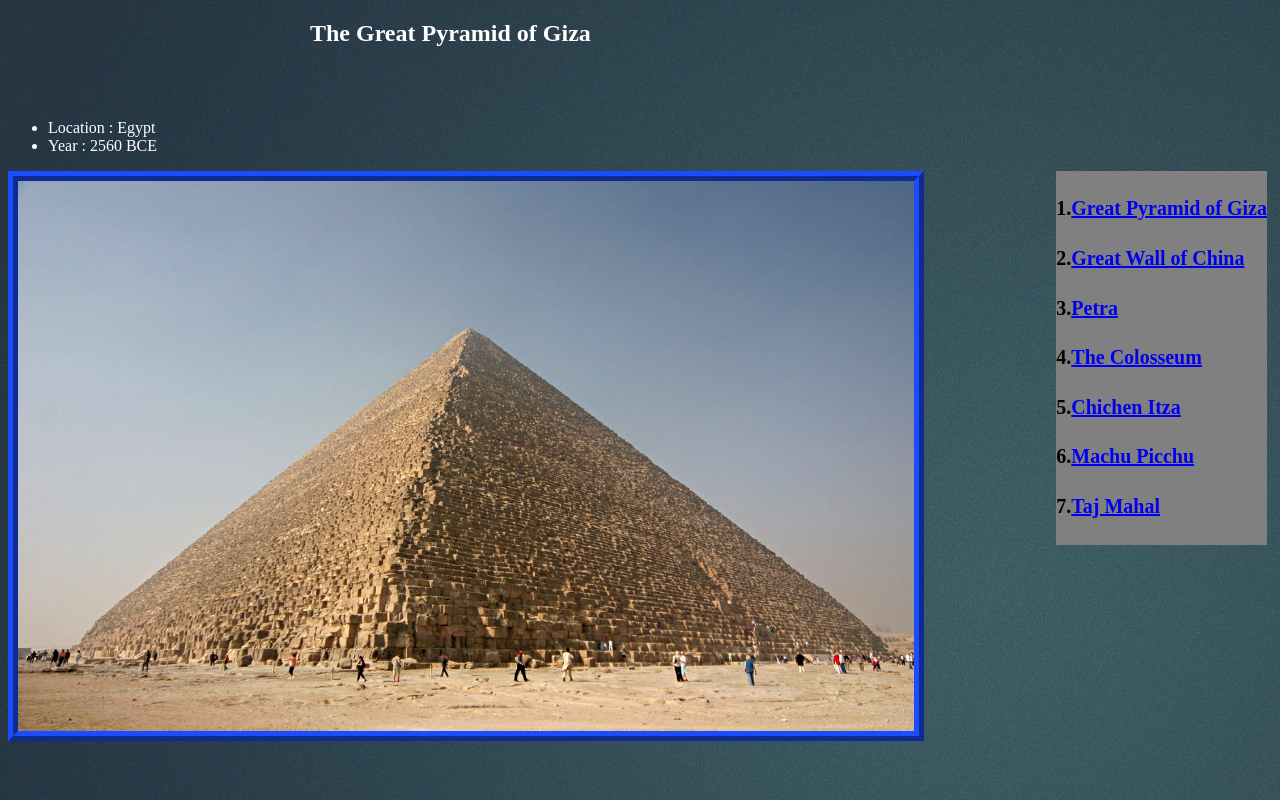
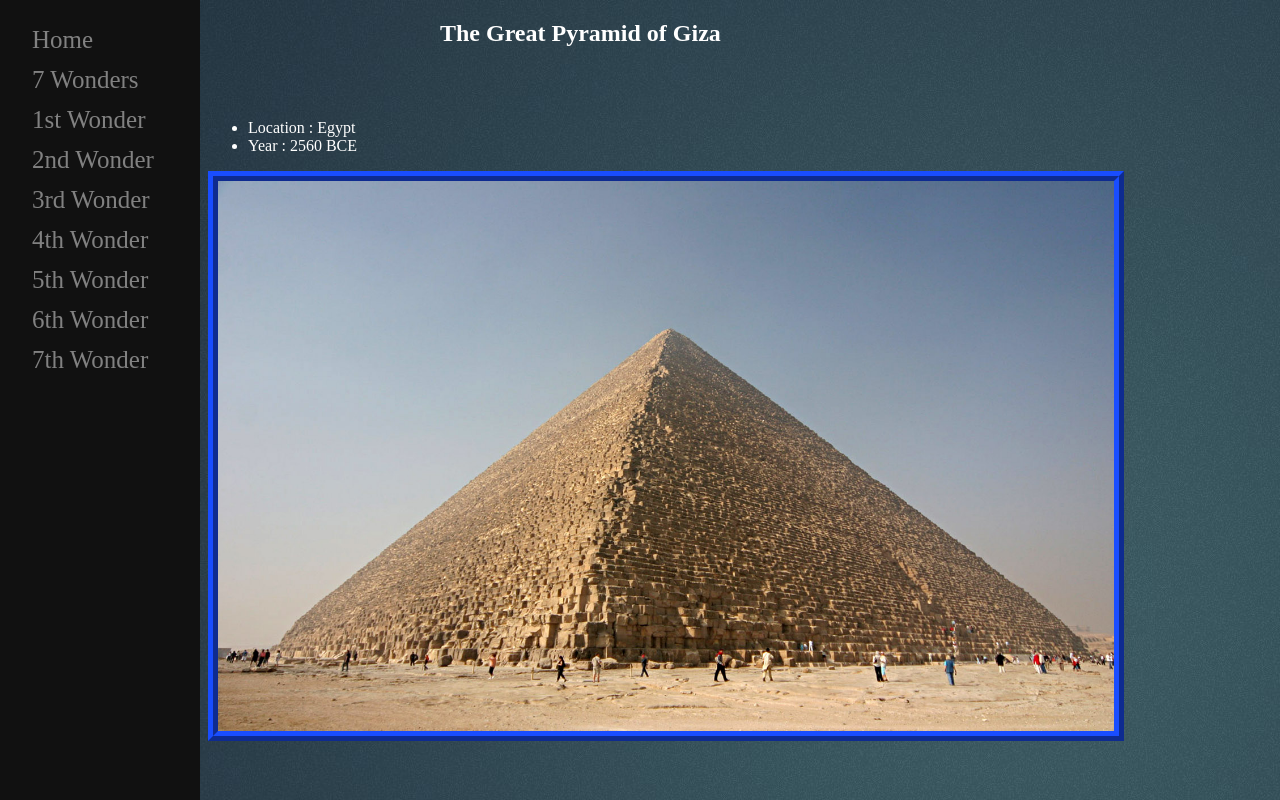
Before and after one commit to SSPc302/SSPc302.github.io, a plain HTML site: page wonder 1.html in a window 1280 px wide. Drawn offline with Linux system fonts and the light colour scheme.

Commit message:
Update wonder 1.html

```diff
--- a/wonder 1.html
+++ b/wonder 1.html
@@ -5,22 +5,29 @@
 		<link rel="stylesheet" href="styles.css">
 		</head>
 <body>
+     <div class ="sidenav">
+            <a href="index.html">Home</a>
+            <a href="first%20page.html">7 Wonders</a>
+         <a href="wonder%201.html">1st Wonder</a>
+            <a href="wonder%202.html">2nd Wonder</a>
+            <a href="wonder%203.html">3rd Wonder</a>
+            <a href="wonder%204.html">4th Wonder</a>
+            <a href="wonder%205.html">5th Wonder</a>
+            <a href="wonder%206.html">6th Wonder</a>
+            <a href="wonder%207.html">7th Wonder</a>
+        </div>
+    <div class="main">
 	<h2 class='wondersheading'>The Great Pyramid of Giza</h2><br><br>
 
 	<ul>
 		<li>Location : Egypt</li>
 		<li>Year : 2560 BCE</li>
 	</ul>
-	<img class="frame" src="greatpyramidofgiza.jpg">
+        <img class="frame" src="greatpyramidofgiza.jpg">
+ 	<br>
+    <br>
+    <br>
 
-	<div class="sidebar">
-	<h4>1.<a href="wonder 1.html">Great Pyramid of Giza</a></h4>
-	<h4>2.<a href="wonder 2.html">Great Wall of China</a></h4>
-	<h4>3.<a href="wonder 3.html">Petra</a></h4>
-	<h4>4.<a href="wonder 4.html">The Colosseum</a></h4>
-	<h4>5.<a href="wonder 5.html">Chichen Itza</a></h4>
-	<h4>6.<a href="wonder 6.html">Machu Picchu</a></h4>
-	<h4>7.<a href="wonder 7.html">Taj Mahal</a></h4>
-	</div>
+    </div>
 </body>
 </html>
```
